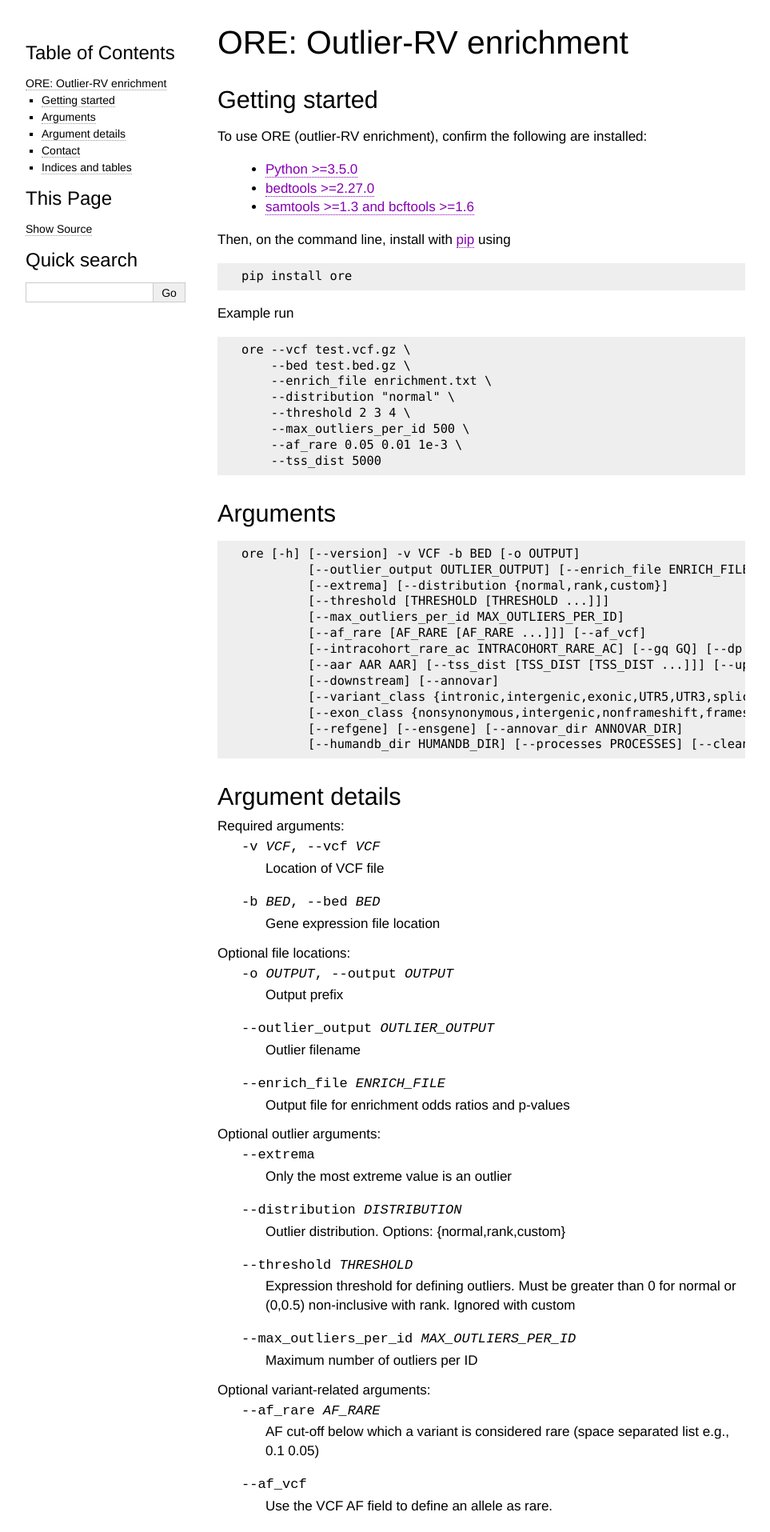
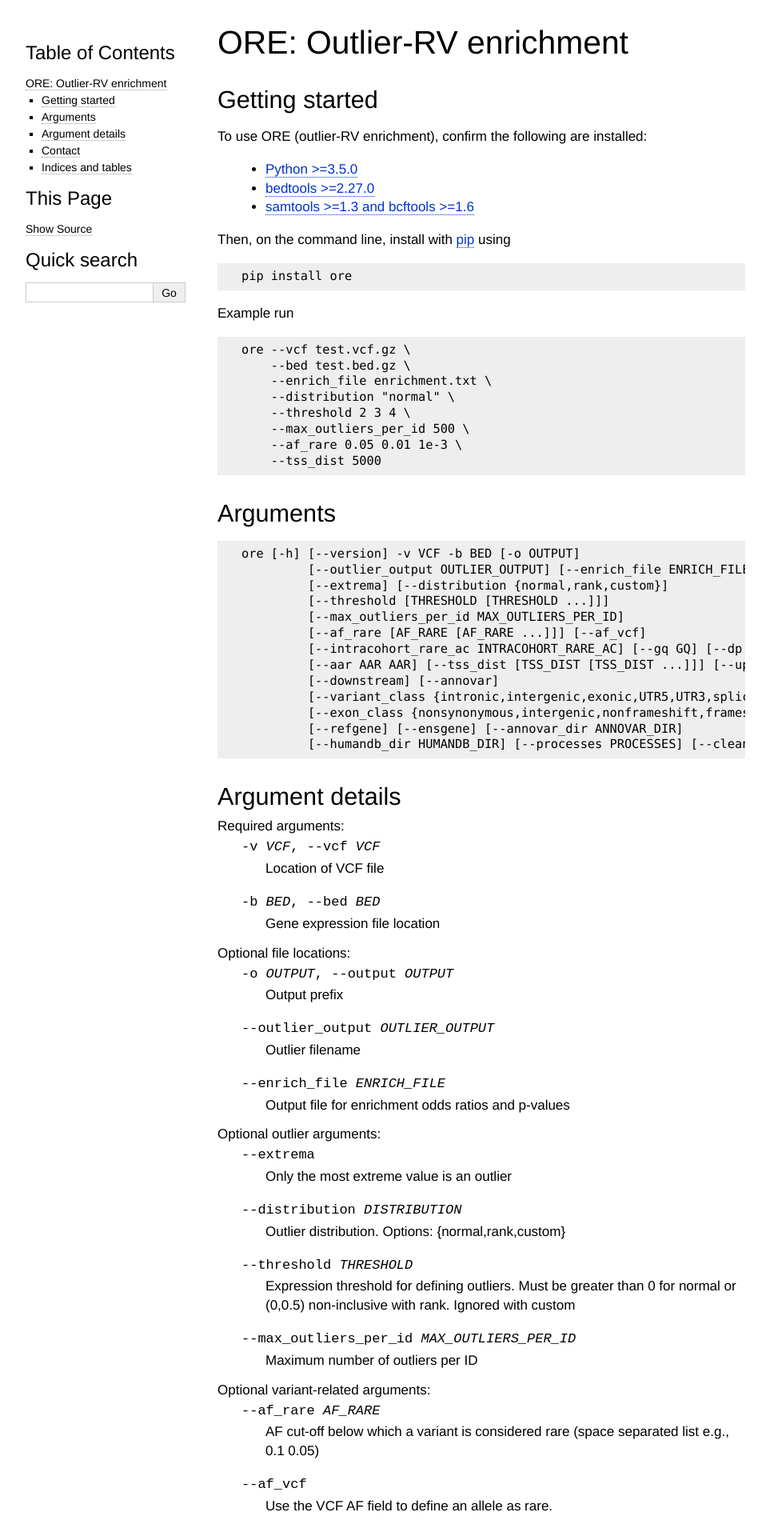
Before and after one commit to frichter/ore, a Sphinx documentation site: the page built from docs/index.rst, in a window 1280 px wide. Shown: the top 1915 px of the page at 80% size, without its empty margins (148-1111 px from the left). Built offline with Sphinx 7.4.7, drawn with Linux system fonts in a browser that asks for light colours.

```diff
--- a/docs/conf.py
+++ b/docs/conf.py
@@ -87,6 +87,7 @@ html_theme = 'alabaster'
 
 color = {'skyblue': '#1ad1ff',
          'purple': '#8600b3',
+         'blue': '#0033cc',
          'black': '#000000'}
 
 html_theme_options = {
@@ -98,7 +99,7 @@ html_theme_options = {
     'sidebar_collapse': False,
     # colors
     'body_text': color['black'],
-    'link': color['purple'],
+    'link': color['blue'],
     'link_hover': color['skyblue'],
     'gray_1': color['black'],
     # typography
```
